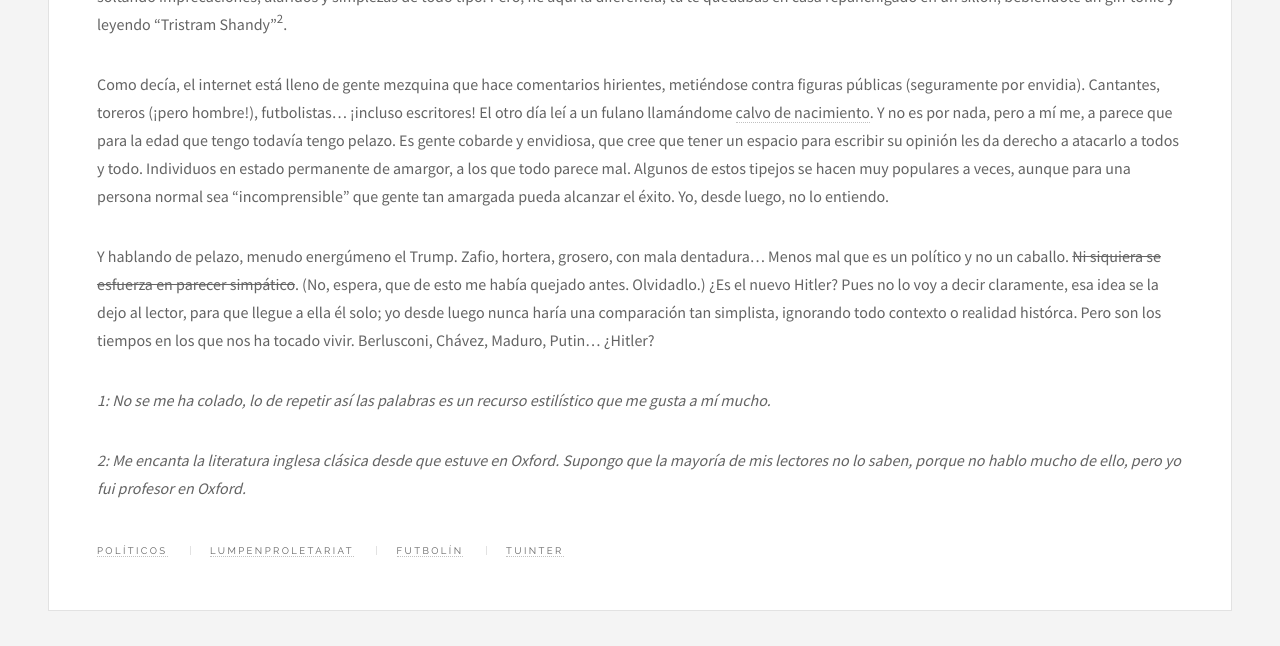
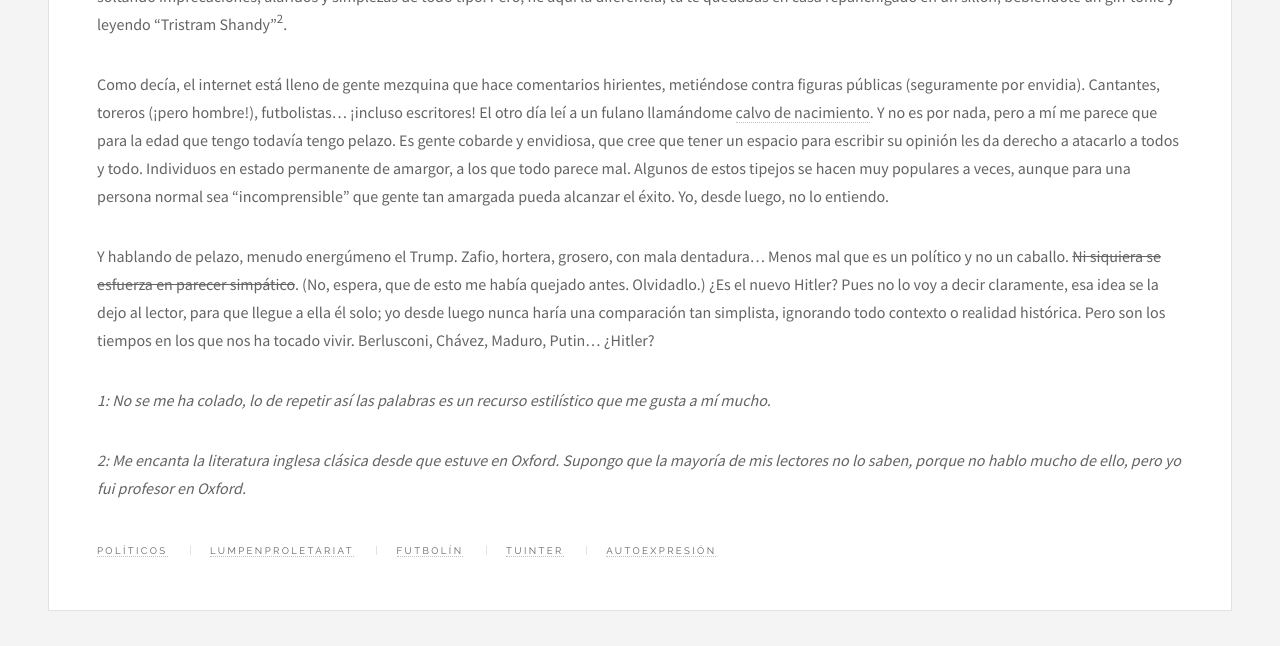
Before and after one commit to corazontanrancio/corazontanrancio.github.io, a Jekyll site: the page built from _posts/2016-1-3-el-exito-de-la-antipatia.md, in a window 1280 px wide and 900 px high, scrolled down 1116 px. Shown: the part 158-804 px from the top of the window. Built offline with Jekyll 4.4.1, drawn with Linux system fonts in a browser that asks for light colours; nearby versions of some CDN libraries; library files that are not in the unit come from our copies; Markdown is read by kramdown in place of the engine named in the settings.

Commit message:
segunda semana, cambios

```diff
--- a/_posts/2016-1-3-el-exito-de-la-antipatia.md
+++ b/_posts/2016-1-3-el-exito-de-la-antipatia.md
@@ -3,7 +3,7 @@ layout: post
 title:  "El éxito de la antipatía"
 category: Tiempos modernos
 image: /images/trancas.png
-tags: políticos lumpenproletariat futbolín tuinter
+tags: políticos lumpenproletariat futbolín tuinter autoexpresión
 ---
 *(Esta columna fue publicada en El País Semanal bajo el título ["El éxito de la antipatía"](http://elpais.com/elpais/2015/12/30/eps/1451476985_207631.html) el 3 de Enero de 2016. Lo que sigue es un resumen de la misma con fines didácticos. Es recomendable leer la original antes de leer esta.)*
 
@@ -11,9 +11,9 @@ Me repatea. De verdad, me repatea. ¿Que el qué? No es "el qué", es el "con qu
 
 Me revienta todo esto porque esa gentuza no se merece ninguna simpatía: la gente es mala, zafia e ignorante. No hay más que leer el tuinter o el internet, está llena de gente escupiendo bilis, echando espumarajos por la boca y quejándose de todo y todos. ¿Pero quién quiere leer algo así, hombre? Antes era distinto. Para oír las vulgaridades del vulgo<sup>1</sup> tenías que ir al bareto, a la tasca. Allí te encontrabas a una caterva de obreros, hacinados como animales y embrutecidos por el alcohol, soltando imprecaciones, alaridos y simplezas de todo tipo. Pero, he aquí la diferencia, tú te quedabas en casa repanchigado en un sillón, bebiéndote un gin-tonic y leyendo "Tristram Shandy"<sup>2</sup>.
 
-Como decía, el internet está lleno de gente mezquina que hace comentarios hirientes, metiéndose contra figuras públicas (seguramente por envidia). Cantantes, toreros (¡pero hombre!), futbolistas... ¡incluso escritores! El otro día leí a un fulano llamándome [calvo de nacimiento](http://www.lafieraliteraria.com/index.php?option=com_content&view=article&id=927%3Alas-nonerias-de-javier-marias&Itemid=3). Y no es por nada, pero a mí me, a parece que para la edad que tengo todavía tengo pelazo. Es gente cobarde y envidiosa, que cree que tener un espacio para escribir su opinión les da derecho a atacarlo a todos y todo. Individuos en estado permanente de amargor, a los que todo parece mal. Algunos de estos tipejos se hacen muy populares a veces, aunque para una persona normal sea "incomprensible" que gente tan amargada pueda alcanzar el éxito. Yo, desde luego, no lo entiendo.
+Como decía, el internet está lleno de gente mezquina que hace comentarios hirientes, metiéndose contra figuras públicas (seguramente por envidia). Cantantes, toreros (¡pero hombre!), futbolistas... ¡incluso escritores! El otro día leí a un fulano llamándome [calvo de nacimiento](http://www.lafieraliteraria.com/index.php?option=com_content&view=article&id=927%3Alas-nonerias-de-javier-marias&Itemid=3). Y no es por nada, pero a mí me parece que para la edad que tengo todavía tengo pelazo. Es gente cobarde y envidiosa, que cree que tener un espacio para escribir su opinión les da derecho a atacarlo a todos y todo. Individuos en estado permanente de amargor, a los que todo parece mal. Algunos de estos tipejos se hacen muy populares a veces, aunque para una persona normal sea "incomprensible" que gente tan amargada pueda alcanzar el éxito. Yo, desde luego, no lo entiendo.
 
-Y hablando de pelazo, menudo energúmeno el Trump. Zafio, hortera, grosero, con mala dentadura... Menos mal que es un político y no un caballo. ~~Ni siquiera se esfuerza en parecer simpático~~. (No, espera, que de esto me había quejado antes. Olvidadlo.) ¿Es el nuevo Hitler? Pues no lo voy a decir claramente, esa idea se la dejo al lector, para que llegue a ella él solo; yo desde luego nunca haría una comparación tan simplista, ignorando todo contexto o realidad histórca. Pero son los tiempos en los que nos ha tocado vivir. Berlusconi, Chávez, Maduro, Putin... ¿Hitler?
+Y hablando de pelazo, menudo energúmeno el Trump. Zafio, hortera, grosero, con mala dentadura... Menos mal que es un político y no un caballo. ~~Ni siquiera se esfuerza en parecer simpático~~. (No, espera, que de esto me había quejado antes. Olvidadlo.) ¿Es el nuevo Hitler? Pues no lo voy a decir claramente, esa idea se la dejo al lector, para que llegue a ella él solo; yo desde luego nunca haría una comparación tan simplista, ignorando todo contexto o realidad histórica. Pero son los tiempos en los que nos ha tocado vivir. Berlusconi, Chávez, Maduro, Putin... ¿Hitler?
 
 *1:* _No se me ha colado, lo de repetir así las palabras es un recurso estilístico que me gusta a mí mucho._
 
```
